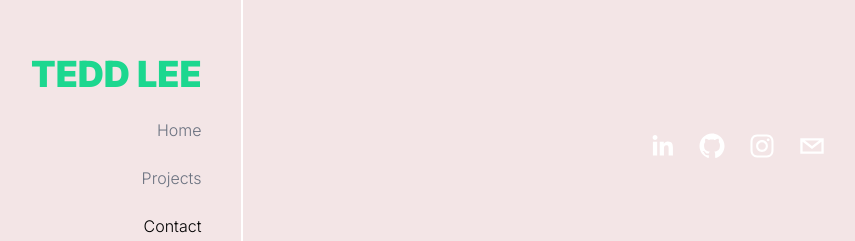
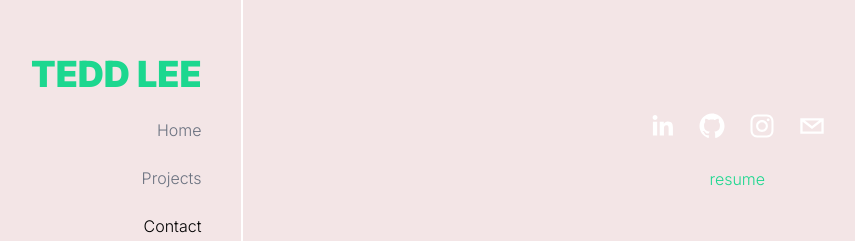
Before and after one commit to aGreenCat/aGreenCat.github.io, a Next.js app: page /contact in a window 1280 px wide. Shown: the part 254-495 px from the top of the page, without its empty margins (49-904 px from the left). Built offline with nearby package versions, Linux system fonts and the light colour scheme.

Commit message:
Add Resume

```diff
--- a/app/contact/page.tsx
+++ b/app/contact/page.tsx
@@ -2,11 +2,14 @@ import { SocialIcon } from "react-social-icons"
 
 export default function ContactPage() {
 	return (
-		<div>
-			<SocialIcon target="_blank" url="https://www.linkedin.com/in/teddlee/" bgColor="transparent" fgColor="white"/>
-			<SocialIcon target="_blank" url="https://github.com/aGreenCat" bgColor="transparent" fgColor="white"/>
-			<SocialIcon target="_blank" url="https://www.instagram.com/greencatted/" bgColor="transparent" fgColor="white"/>
-			<SocialIcon target="_blank" url="mailto:tedd0328@gmail.com" bgColor="transparent" fgColor="white"/>
+		<div className="flex flex-col items-center gap-4">
+			<div>
+				<SocialIcon target="_blank" url="https://www.linkedin.com/in/teddlee/" bgColor="transparent" fgColor="white" />
+				<SocialIcon target="_blank" url="https://github.com/aGreenCat" bgColor="transparent" fgColor="white" />
+				<SocialIcon target="_blank" url="https://www.instagram.com/greencatted/" bgColor="transparent" fgColor="white" />
+				<SocialIcon target="_blank" url="mailto:tedd0328@gmail.com" bgColor="transparent" fgColor="white" />
+			</div>
+			<a href="Tedd_Lee_Resume_General.pdf" target="blank" className="text-green-gc">resume</a>
 		</div>
 	)
 }
```
Also changed, not shown: 1 other file (tests, documents, lock files or other folders).
